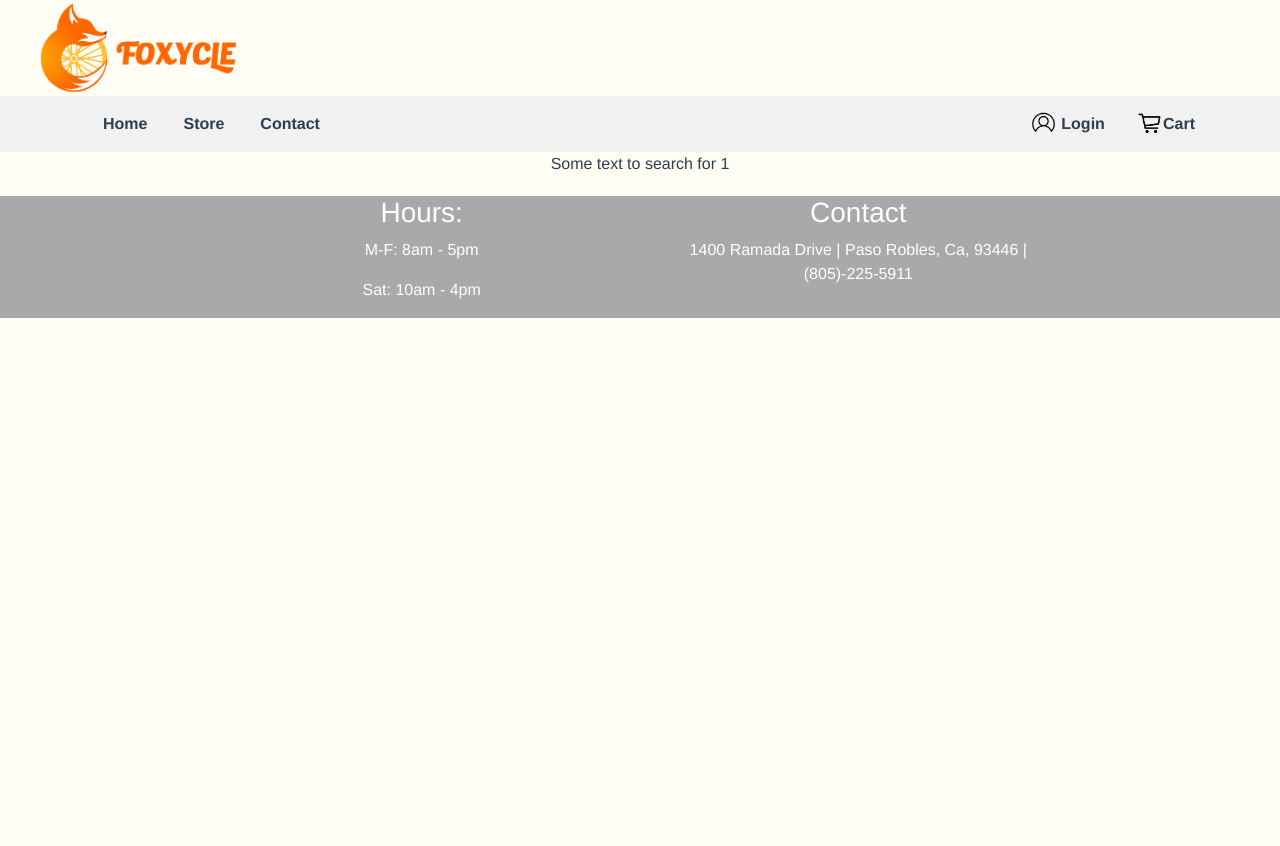
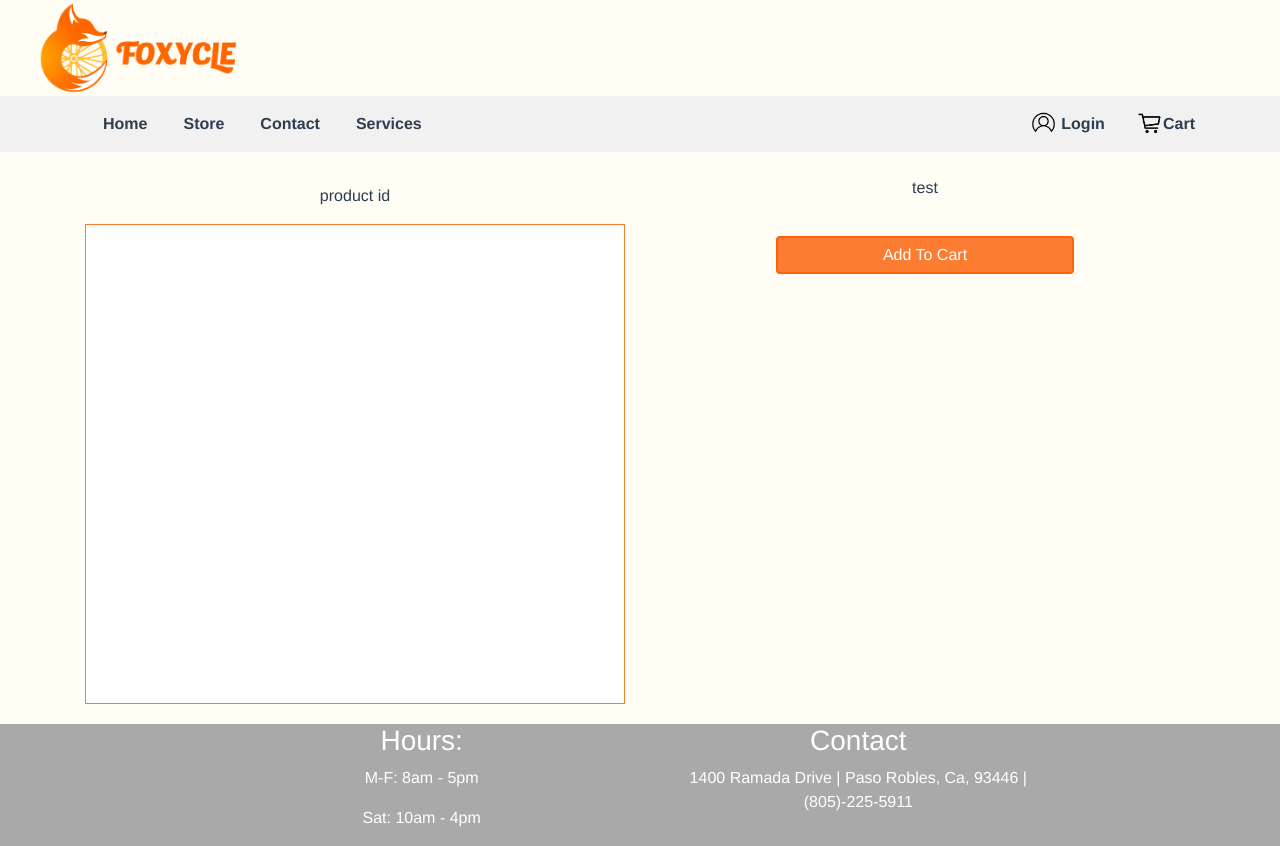
Before and after one commit to andrewpuleo/TeemSicks, a Vue app in the folder app/: page /item/1 in a window 1280 px wide. Before the commit the page ends 800 px from the top, so only its background shows below. Built offline with nearby package versions, Linux system fonts and the light colour scheme; no server answers; what vue-js-modal would draw is missing.

Commit message:
Item pages have images

```diff
--- a/app/src/App.vue
+++ b/app/src/App.vue
@@ -40,6 +40,11 @@
                 <li class="nav-item active">
                    <div class="navlink" id="navleft">
                       <button class="navbtn"><router-link to="/contact">Contact</router-link></button>
+                   </div>
+                </li>
+                <li class="nav-item active">
+                   <div class="navlink" id="navleft">
+                      <button class="navbtn"><router-link to="/services">Services</router-link></button>
                    </div>
                 </li>
              </ul>
--- a/app/src/components/item.vue
+++ b/app/src/components/item.vue
@@ -1,10 +1,74 @@
 <template>
-      <div>Some text to search for  {{id}}</div>
+   <div>
+      <!-- div>Some text to search for {{id}}</div -->
+      <br>
+      <div class="container">
+         <div class ="row">
+            <div class="col-lg left-item-data">
+               <h3 class="item-page-title" v-bind:for="item.id">{{item.productName}}</h3>
+               <p> product id </p>
+               <div class="image-box">
+                  <img v-bind:for="item.id" v-bind:src="item.photoUrl"></img>
+               </div>
+            </div>
+            <div class="col-sm">
+               <p> test </p>
+               <button> Add To Cart </button>
+            </div>
+         </div>
+
+
+
+      </div>
+   </div>
 </template>
+
 <script lang="ts">
-import { Component, Vue, Prop} from 'vue-property-decorator';
+
+import { Component, Prop, Vue } from 'vue-property-decorator';
+import axios from 'axios';
+import { product } from '@/models';
+
 @Component
 export default class Item extends Vue {
    @Prop() id!: Number;
+   item: product = new product();
+
+   mounted() {
+      axios.get(`/api/products/${this.id}`)
+      .then((response) => {
+         this.item = response.data.product;
+      });
+   }
+
 }
 </script>
+
+<style scoped>
+.item-page-title{
+   font-size: 50px;
+}
+
+.left-item-data{
+   margin-left: 0px;
+   margin.right: 0px;
+   position: relative;
+}
+
+.image-box{
+   background-color: white;
+   min-height: 30rem;
+   border:1px solid rgba(252, 92, 0, 0.801);
+}
+
+button{
+  margin-top: 20px;
+  padding: 5px 105px;
+  background-color: rgba(252, 92, 0, 0.801);
+  color: white;
+  border-radius: 4px;
+  transition-duration: 0.4s;
+  border:2px solid rgba(252, 92, 0, 0.801);
+}
+
+</style>
--- a/app/src/components/storeItem.vue
+++ b/app/src/components/storeItem.vue
@@ -8,7 +8,7 @@
 
         <!--img v-bind:for="item.id" v-bind:src="this.item.photoUrl" -->
 
-      </div>
+     </div>f
    </router-link>
 
       <div class="row bottom-info">
--- a/app/src/models/user.ts
+++ b/app/src/models/user.ts
@@ -1,9 +1,9 @@
 export class User {
-  userId!: number,
-  firstName!: number,
-  lastName!: string,
-  phone!: number,
-  email!: string,
-  username!: string,
-  password!: string,
+  userId!: number;
+  firstName!: number;
+  lastName!: string;
+  phone!: number;
+  email!: string;
+  username!: string;
+  password!: string;
 }
```
Also changed, not shown: 1 other file (tests, documents, lock files or other folders).
